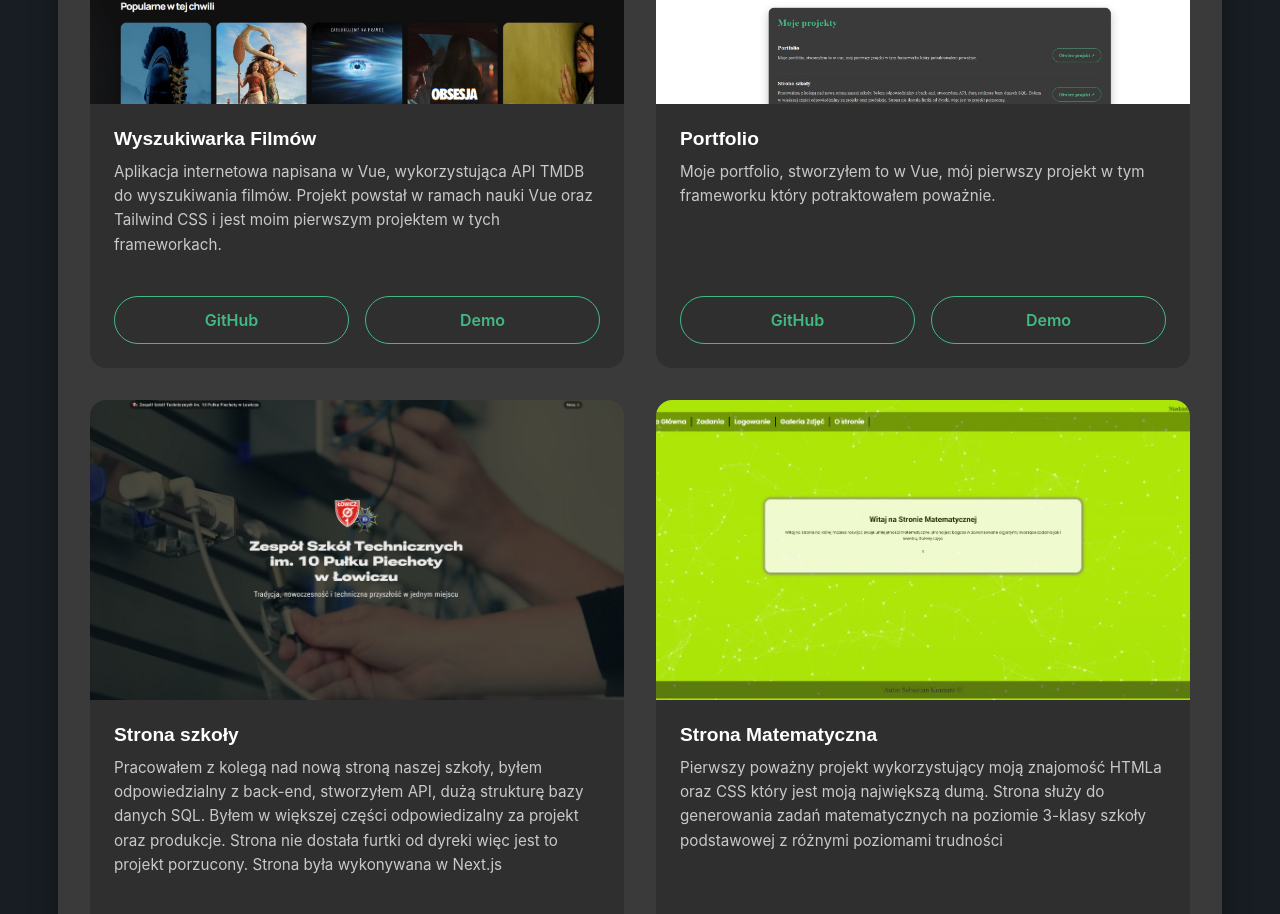
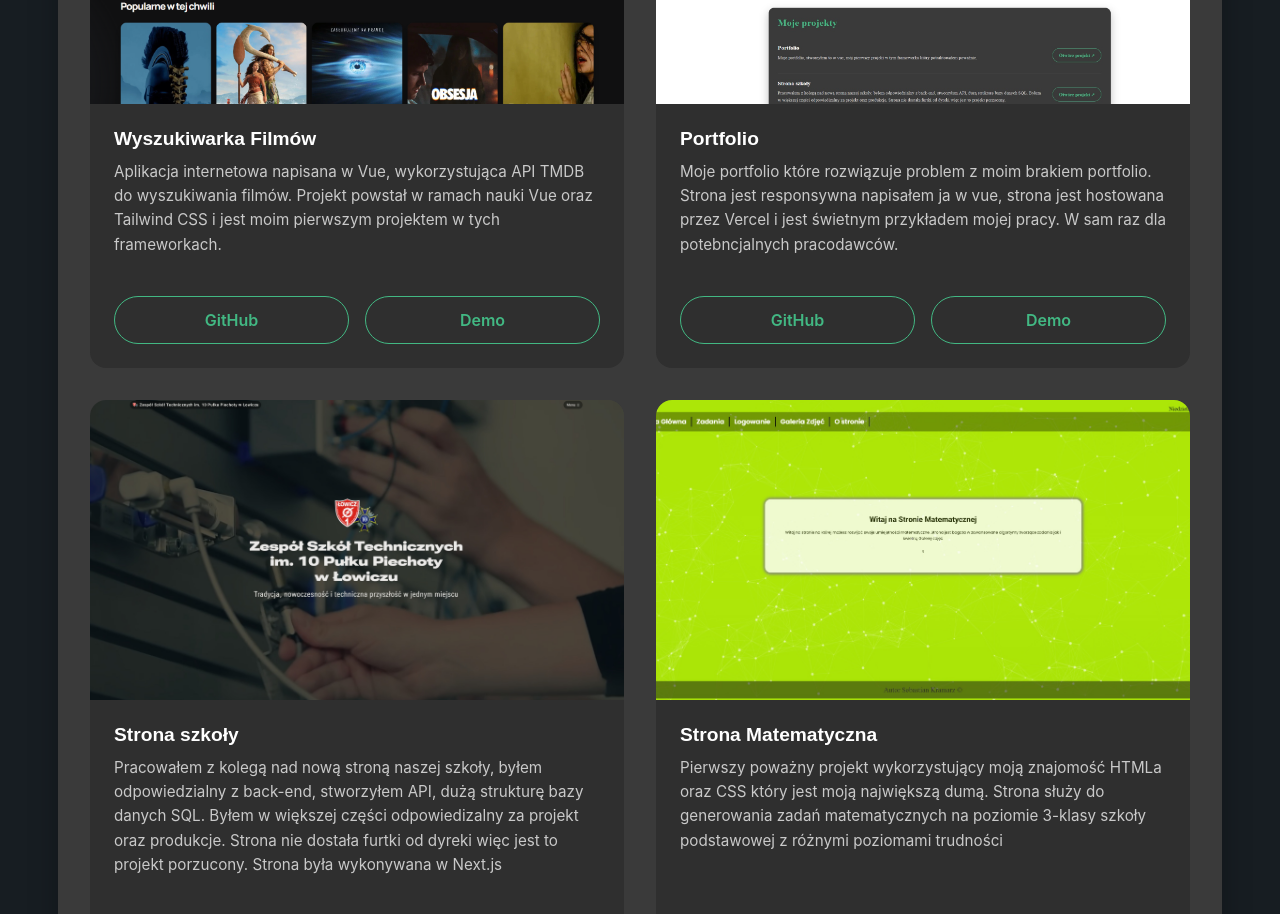
Before and after one commit to Sebastian-bip/Portfolio, a Vue app: page / in a window 1280 px wide. Shown: the part 1119-2033 px from the top of the page. Built offline with nearby package versions, Linux system fonts and the light colour scheme.

Commit message:
Poprawa opisu portfolio

```diff
--- a/src/components/Certikats.vue
+++ b/src/components/Certikats.vue
@@ -19,7 +19,7 @@ const projects = ref([
     {
         id: 1,
         title: "Portfolio",
-        description: "Moje portfolio, stworzyłem to w Vue, mój pierwszy projekt w tym frameworku który potraktowałem poważnie.",
+        description: "Moje portfolio które rozwiązuje problem z moim brakiem portfolio. Strona jest responsywna napisałem ja w vue, strona jest hostowana przez Vercel i jest świetnym przykładem mojej pracy. W sam raz dla potebncjalnych pracodawców.",
         github: "https://github.com/Sebastian-bip/Portfolio",
         demo: "https://portfolio-nine-beige-l3h2pmm3nm.vercel.app",
         image: exampleImage
```
